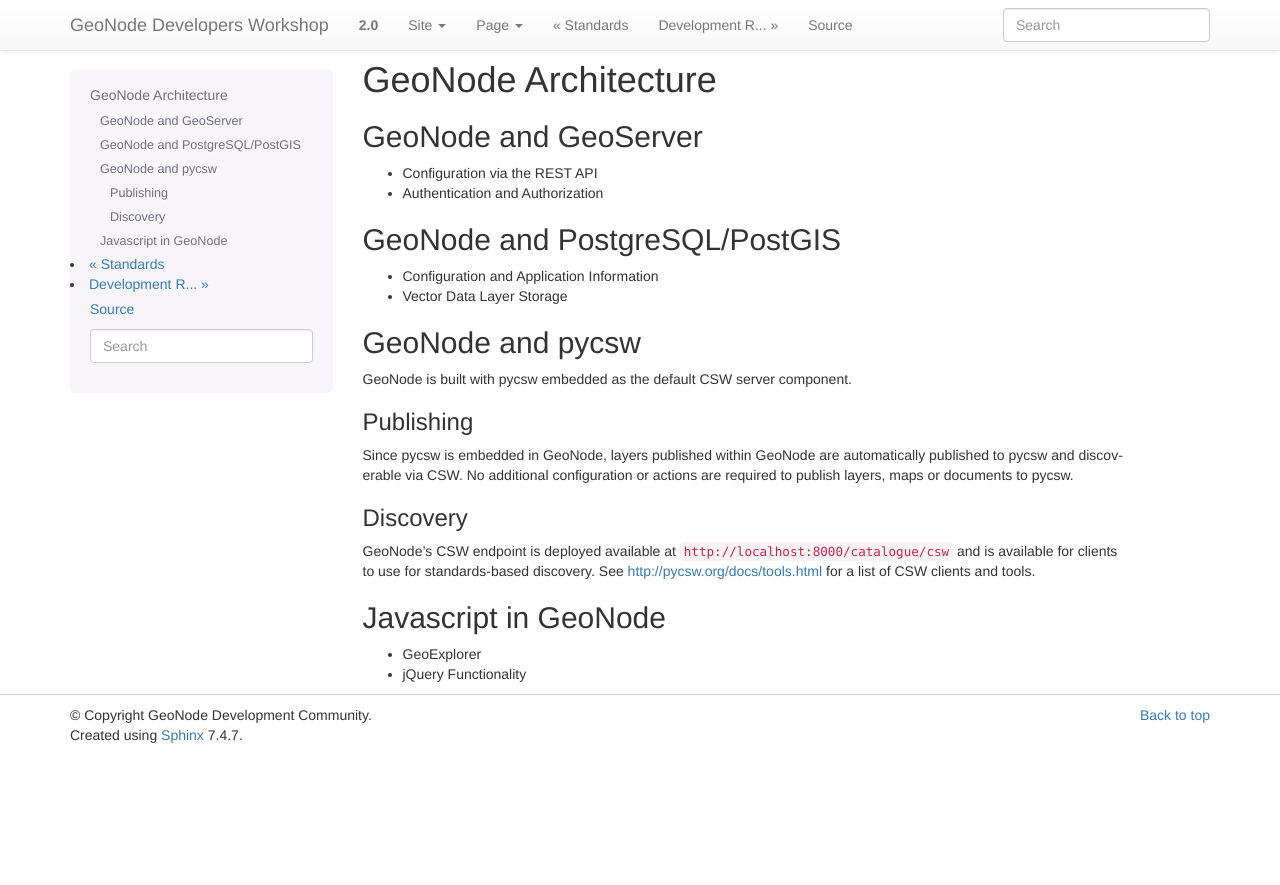
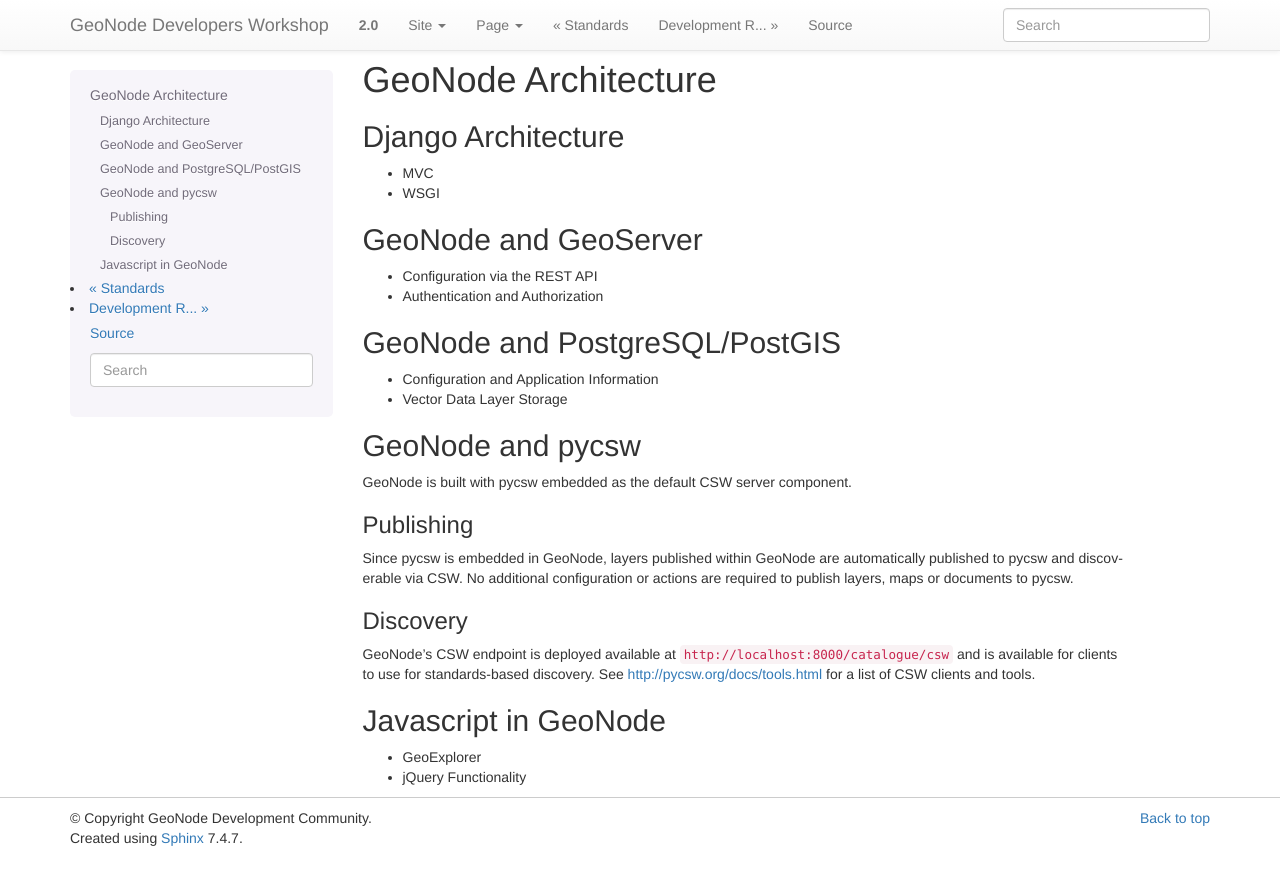
Before and after one commit to lucacasagrande/geonode-workshops, a Sphinx documentation site: the page built from devel/doc/intro/architecture.rst, in a window 1280 px wide. Shown: the top 885 px of the page. Built offline with Sphinx 7.4.7, drawn with Linux system fonts in a browser that asks for light colours; pages that are not in the unit, such as notebooks, are missing from menus.

Commit message:
More work

```diff
--- a/devel/doc/intro/architecture.rst
+++ b/devel/doc/intro/architecture.rst
@@ -2,6 +2,12 @@
 
 GeoNode Architecture
 ====================
+
+Django Architecture
+-------------------
+
+- MVC
+- WSGI
 
 GeoNode and GeoServer
 ---------------------
```
